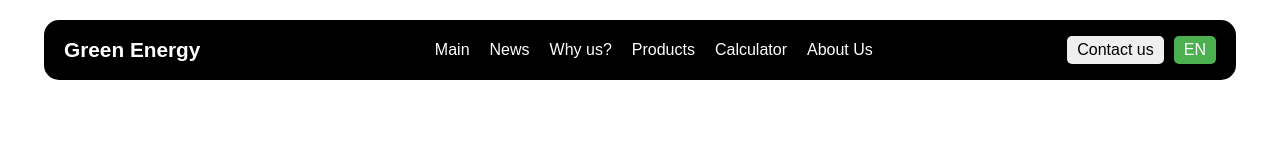
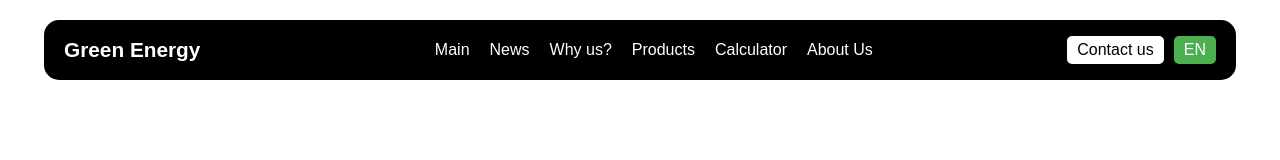
Before and after one commit to 404tim/timkim.github.io, a plain HTML site: page product_card.html in a window 1280 px wide. Shown: the top 160 px of the page. Drawn offline with Linux system fonts and the light colour scheme.

Commit message:
Optimize code

```diff
--- a/script_calc.js
+++ b/script_calc.js
@@ -100,7 +100,6 @@ document.addEventListener('DOMContentLoaded', () => {
       floorType,
       safetyFactor = 1.2
     }) {
-      const volume = area * height;
       const deltaT = insideTemp - outsideTemp;
 
       // Определение коэффициента теплопередачи для окон
--- a/script_contact.js
+++ b/script_contact.js
@@ -63,8 +63,8 @@ document.addEventListener('DOMContentLoaded', function() {
 
         if (phoneInput) {
             phoneInput.title = currentLang === 'en'
-                ? 'Phone format: +countrycodenumber (e.g. +4915112345678)'
-                : 'Формат телефона: +кодстраныномер (например, +4915112345678)';
+                ? 'Phone format: +12345678901'
+                : 'Формат телефона: +12345678901';
         }
     }
 
--- a/style_about_us.css
+++ b/style_about_us.css
@@ -39,8 +39,10 @@ header nav ul {
 header nav ul li {
     cursor: pointer;
     font-size: 100%; /* Шрифт текста вкладок панели */
+    position: relative;
 }
 
+/* стиль для всех кнопок */
 header .header-buttons {
     display: flex;
     gap: 10px;
@@ -54,12 +56,27 @@ header .header-buttons button {
     font-size: 100%; /* Шрифт текста внутри кнопок */
 }
 
-header .header-buttons .buy {
-    background-color: green;
-    color: white;
+header .header-buttons button:hover {
+    opacity: 0.8;
 }
 
-header .header-buttons button:hover {
+/* стили для кнопки contact us*/
+.button-link {
+    text-decoration: none; /* Remove underline from the anchor */
+    display: inline-block; /* Proper display for the link */
+}
+
+.header-buttons .button-link button {
+    padding: 5px 10px;
+    border: none;
+    border-radius: 5px;
+    cursor: pointer;
+    font-size: 100%;
+    background-color: #ffffff; /* Match the green color of the language button */
+    color: rgb(0, 0, 0);
+}
+
+.header-buttons .button-link button:hover {
     opacity: 0.8;
 }
 
@@ -72,17 +89,6 @@ header .header-buttons button:hover {
 .nav-link:hover {
     color: #c3c3c3; /* Цвет при наведении */
 }
-
-/* Стили для выпадающего списка под Products */
-nav ul {
-    list-style: none;
-    display: flex;
-    gap: 20px;
-  }
-  nav ul li {
-    position: relative;
-    cursor: pointer;
-  }
 
   /* Скрытый выпадающий список */
   .dropdown-menu {
@@ -217,11 +223,7 @@ nav ul {
     padding: 20px; /* Внутренние отступы текста */
 
 }
-/* Заголовок текста */
-.text-content h2 {
-    font-size: 37px; /* Размер шрифта заголовка */
-    color: #007a3e;
-}
+
 /* Текст в блоке*/
 .text-content p {
     margin-top: 10px;
--- a/style_calc.css
+++ b/style_calc.css
@@ -40,6 +40,7 @@ header nav ul {
 header nav ul li {
   cursor: pointer;
   font-size: 100%; /* Шрифт текста вкладок панели */
+  position: relative;
 }
 
 header .header-buttons {
@@ -55,12 +56,27 @@ header .header-buttons button {
   font-size: 100%; /* Шрифт текста внутри кнопок */
 }
 
-header .header-buttons .buy {
-  background-color: green;
-  color: white;
+header .header-buttons button:hover {
+  opacity: 0.8;
 }
 
-header .header-buttons button:hover {
+/* стили для кнопки contact us*/
+.button-link {
+  text-decoration: none; /* Remove underline from the anchor */
+  display: inline-block; /* Proper display for the link */
+}
+
+.header-buttons .button-link button {
+  padding: 5px 10px;
+  border: none;
+  border-radius: 5px;
+  cursor: pointer;
+  font-size: 100%;
+  background-color: #ffffff; /* Match the green color of the language button */
+  color: rgb(0, 0, 0);
+}
+
+.header-buttons .button-link button:hover {
   opacity: 0.8;
 }
 
@@ -72,17 +88,6 @@ header .header-buttons button:hover {
 
 .nav-link:hover {
   color: #c3c3c3; /* Цвет при наведении */
-}
-
-/* Стили для выпадающего списка под Products */
-nav ul {
-  list-style: none;
-  display: flex;
-  gap: 20px;
-}
-nav ul li {
-  position: relative;
-  cursor: pointer;
 }
 
 /* Скрытый выпадающий список */
--- a/style_contact_us.css
+++ b/style_contact_us.css
@@ -1,13 +1,12 @@
 /* Основные стили для всей страницы */
 body {
     font-family: 'Segoe UI', Tahoma, Geneva, Verdana, sans-serif; /* Шрифт для всего текста на странице */
-    margin: 0; /* Убираем внешние отступы */
-    padding: 0; /* Убираем внутренние отступы */
+    margin: 0;
+    padding: 0;
     background-color: #f8f9fa; /* Цвет фона страницы */
   }
 
 
-/* Верхняя черная панель */
 /* Верхняя черная панель */
 header {
     position: fixed; /* Закрепляем панель сверху */
@@ -43,11 +42,7 @@ header nav ul {
 header nav ul li {
     cursor: pointer;
     font-size: 100%; /* Шрифт текста вкладок панели */
-}
-
-header .header-buttons {
-    display: flex;
-    gap: 10px;
+    position: relative;
 }
 
 header .header-buttons button {
@@ -58,12 +53,27 @@ header .header-buttons button {
     font-size: 100%; /* Шрифт текста внутри кнопок */
 }
 
-header .header-buttons .buy {
-    background-color: green;
-    color: white;
+header .header-buttons button:hover {
+    opacity: 0.8;
 }
 
-header .header-buttons button:hover {
+/* стили для кнопки contact us*/
+.button-link {
+    text-decoration: none; /* Remove underline from the anchor */
+    display: inline-block; /* Proper display for the link */
+}
+
+.header-buttons .button-link button {
+    padding: 5px 10px;
+    border: none;
+    border-radius: 5px;
+    cursor: pointer;
+    font-size: 100%;
+    background-color: #ffffff; /* Match the green color of the language button */
+    color: rgb(0, 0, 0);
+}
+
+.header-buttons .button-link button:hover {
     opacity: 0.8;
 }
 
@@ -76,17 +86,6 @@ header .header-buttons button:hover {
 .nav-link:hover {
     color: #c3c3c3; /* Цвет при наведении */
 }
-
-/* Стили для выпадающего списка под Products */
-nav ul {
-    list-style: none;
-    display: flex;
-    gap: 20px;
-  }
-  nav ul li {
-    position: relative;
-    cursor: pointer;
-  }
 
   /* Скрытый выпадающий список */
   .dropdown-menu {
--- a/style_list_products.css
+++ b/style_list_products.css
@@ -47,6 +47,7 @@ header nav ul {
 header nav ul li {
   cursor: pointer;
   font-size: 100%; /* Шрифт текста вкладок панели */
+  position: relative;
 }
 
 header .header-buttons {
@@ -62,12 +63,27 @@ header .header-buttons button {
   font-size: 100%; /* Шрифт текста внутри кнопок */
 }
 
-header .header-buttons .buy {
-  background-color: green;
-  color: white;
+header .header-buttons button:hover {
+  opacity: 0.8;
 }
 
-header .header-buttons button:hover {
+/* стили для кнопки contact us*/
+.button-link {
+  text-decoration: none; /* Remove underline from the anchor */
+  display: inline-block; /* Proper display for the link */
+}
+
+.header-buttons .button-link button {
+  padding: 5px 10px;
+  border: none;
+  border-radius: 5px;
+  cursor: pointer;
+  font-size: 100%;
+  background-color: #ffffff; /* Match the green color of the language button */
+  color: rgb(0, 0, 0);
+}
+
+.header-buttons .button-link button:hover {
   opacity: 0.8;
 }
 
@@ -79,17 +95,6 @@ header .header-buttons button:hover {
 
 .nav-link:hover {
   color: #c3c3c3; /* Цвет при наведении */
-}
-
-/* Стили для выпадающего списка под Products */
-nav ul {
-  list-style: none;
-  display: flex;
-  gap: 20px;
-}
-nav ul li {
-  position: relative;
-  cursor: pointer;
 }
 
 /* Скрытый выпадающий список */
--- a/style_main.css
+++ b/style_main.css
@@ -39,6 +39,7 @@ header nav ul {
 header nav ul li {
     cursor: pointer;
     font-size: 100%; /* Шрифт текста вкладок панели */
+    position: relative;
 }
 
 header .header-buttons {
@@ -58,6 +59,26 @@ header .header-buttons button:hover {
     opacity: 0.8;
 }
 
+/* стили для кнопки contact us*/
+.button-link {
+    text-decoration: none; /* Remove underline from the anchor */
+    display: inline-block; /* Proper display for the link */
+}
+
+.header-buttons .button-link button {
+    padding: 5px 10px;
+    border: none;
+    border-radius: 5px;
+    cursor: pointer;
+    font-size: 100%;
+    background-color: #ffffff; /* Match the green color of the language button */
+    color: rgb(0, 0, 0);
+}
+
+.header-buttons .button-link button:hover {
+    opacity: 0.8;
+}
+
 .nav-link {
     text-decoration: none; /* Убираем подчеркивание */
     color: inherit; /* Наследуем цвет текста от родителя */
@@ -67,17 +88,6 @@ header .header-buttons button:hover {
 .nav-link:hover {
     color: #c3c3c3; /* Цвет при наведении */
 }
-
-/* Стили для выпадающего списка под Products */
-nav ul {
-    list-style: none;
-    display: flex;
-    gap: 20px;
-  }
-  nav ul li {
-    position: relative;
-    cursor: pointer;
-  }
 
   /* Скрытый выпадающий список */
   .dropdown-menu {
--- a/style_news.css
+++ b/style_news.css
@@ -39,6 +39,7 @@ header nav ul {
 header nav ul li {
     cursor: pointer;
     font-size: 100%; /* Шрифт текста вкладок панели */
+    position: relative;
 }
 
 header .header-buttons {
@@ -54,12 +55,27 @@ header .header-buttons button {
     font-size: 100%; /* Шрифт текста внутри кнопок */
 }
 
-header .header-buttons .buy {
-    background-color: green;
-    color: white;
+header .header-buttons button:hover {
+    opacity: 0.8;
 }
 
-header .header-buttons button:hover {
+/* стили для кнопки contact us*/
+.button-link {
+    text-decoration: none; /* Remove underline from the anchor */
+    display: inline-block; /* Proper display for the link */
+}
+
+.header-buttons .button-link button {
+    padding: 5px 10px;
+    border: none;
+    border-radius: 5px;
+    cursor: pointer;
+    font-size: 100%;
+    background-color: #ffffff; /* Match the green color of the language button */
+    color: rgb(0, 0, 0);
+}
+
+.header-buttons .button-link button:hover {
     opacity: 0.8;
 }
 
@@ -73,16 +89,6 @@ header .header-buttons button:hover {
     color: #c3c3c3; /* Цвет при наведении */
 }
 
-/* Стили для выпадающего списка под Products */
-nav ul {
-    list-style: none;
-    display: flex;
-    gap: 20px;
-  }
-  nav ul li {
-    position: relative;
-    cursor: pointer;
-  }
 
   /* Скрытый выпадающий список */
   .dropdown-menu {
--- a/style_review.css
+++ b/style_review.css
@@ -114,6 +114,7 @@ header nav ul {
 header nav ul li {
     cursor: pointer;
     font-size: 100%; /* Шрифт текста вкладок панели */
+    position: relative;
 }
 
 header .header-buttons {
@@ -129,12 +130,27 @@ header .header-buttons button {
     font-size: 100%; /* Шрифт текста внутри кнопок */
 }
 
-header .header-buttons .buy {
-    background-color: green;
-    color: white;
+header .header-buttons button:hover {
+    opacity: 0.8;
 }
 
-header .header-buttons button:hover {
+/* стили для кнопки contact us*/
+.button-link {
+    text-decoration: none; /* Remove underline from the anchor */
+    display: inline-block; /* Proper display for the link */
+}
+
+.header-buttons .button-link button {
+    padding: 5px 10px;
+    border: none;
+    border-radius: 5px;
+    cursor: pointer;
+    font-size: 100%;
+    background-color: #ffffff; /* Match the green color of the language button */
+    color: rgb(0, 0, 0);
+}
+
+.header-buttons .button-link button:hover {
     opacity: 0.8;
 }
 
@@ -147,17 +163,6 @@ header .header-buttons button:hover {
 .nav-link:hover {
     color: #c3c3c3; /* Цвет при наведении */
 }
-
-/* Стили для выпадающего списка под Products */
-nav ul {
-    list-style: none;
-    display: flex;
-    gap: 20px;
-  }
-  nav ul li {
-    position: relative;
-    cursor: pointer;
-  }
 
   /* Скрытый выпадающий список */
   .dropdown-menu {
--- a/styles_product_card.css
+++ b/styles_product_card.css
@@ -43,6 +43,7 @@ header nav ul {
 header nav ul li {
   cursor: pointer;
   font-size: 100%; /* Шрифт текста вкладок панели */
+  position: relative;
 }
 
 header .header-buttons {
@@ -58,12 +59,27 @@ header .header-buttons button {
   font-size: 100%; /* Шрифт текста внутри кнопок */
 }
 
-header .header-buttons .buy {
-  background-color: green;
-  color: white;
+header .header-buttons button:hover {
+  opacity: 0.8;
 }
 
-header .header-buttons button:hover {
+/* стили для кнопки contact us*/
+.button-link {
+  text-decoration: none; /* Remove underline from the anchor */
+  display: inline-block; /* Proper display for the link */
+}
+
+.header-buttons .button-link button {
+  padding: 5px 10px;
+  border: none;
+  border-radius: 5px;
+  cursor: pointer;
+  font-size: 100%;
+  background-color: #ffffff; /* Match the green color of the language button */
+  color: rgb(0, 0, 0);
+}
+
+.header-buttons .button-link button:hover {
   opacity: 0.8;
 }
 
@@ -75,17 +91,6 @@ header .header-buttons button:hover {
 
 .nav-link:hover {
   color: #c3c3c3; /* Цвет при наведении */
-}
-
-/* Стили для выпадающего списка под Products */
-nav ul {
-  list-style: none;
-  display: flex;
-  gap: 20px;
-}
-nav ul li {
-  position: relative;
-  cursor: pointer;
 }
 
 /* Скрытый выпадающий список */
@@ -250,26 +255,6 @@ nav ul li {
 }
 .thumb:hover, .thumb:focus {
     border-color: #007bff;
-}
-
-/* ==== СТРЕЛКА ВНИЗ ==== */
-.arrow.down {
-    position: absolute;
-    bottom: -25px; /* Под миниатюрами, но в пределах контейнера */
-    left: 50%;
-    transform: translateX(-50%);
-    background: linear-gradient(45deg, #007bff, #0056b3);
-    color: white;
-    border: none;
-    padding: 12px;
-    border-radius: 50%;
-    cursor: pointer;
-    transition: background 0.3s;
-    display: none; /* Скрыть по умолчанию */
-}
-
-.arrow.down:hover {
-    background: linear-gradient(45deg, #0056b3, #003d82);
 }
 
 /* Основное изображение карусели */
```
Also changed, not shown: style_test.css (deleted).
